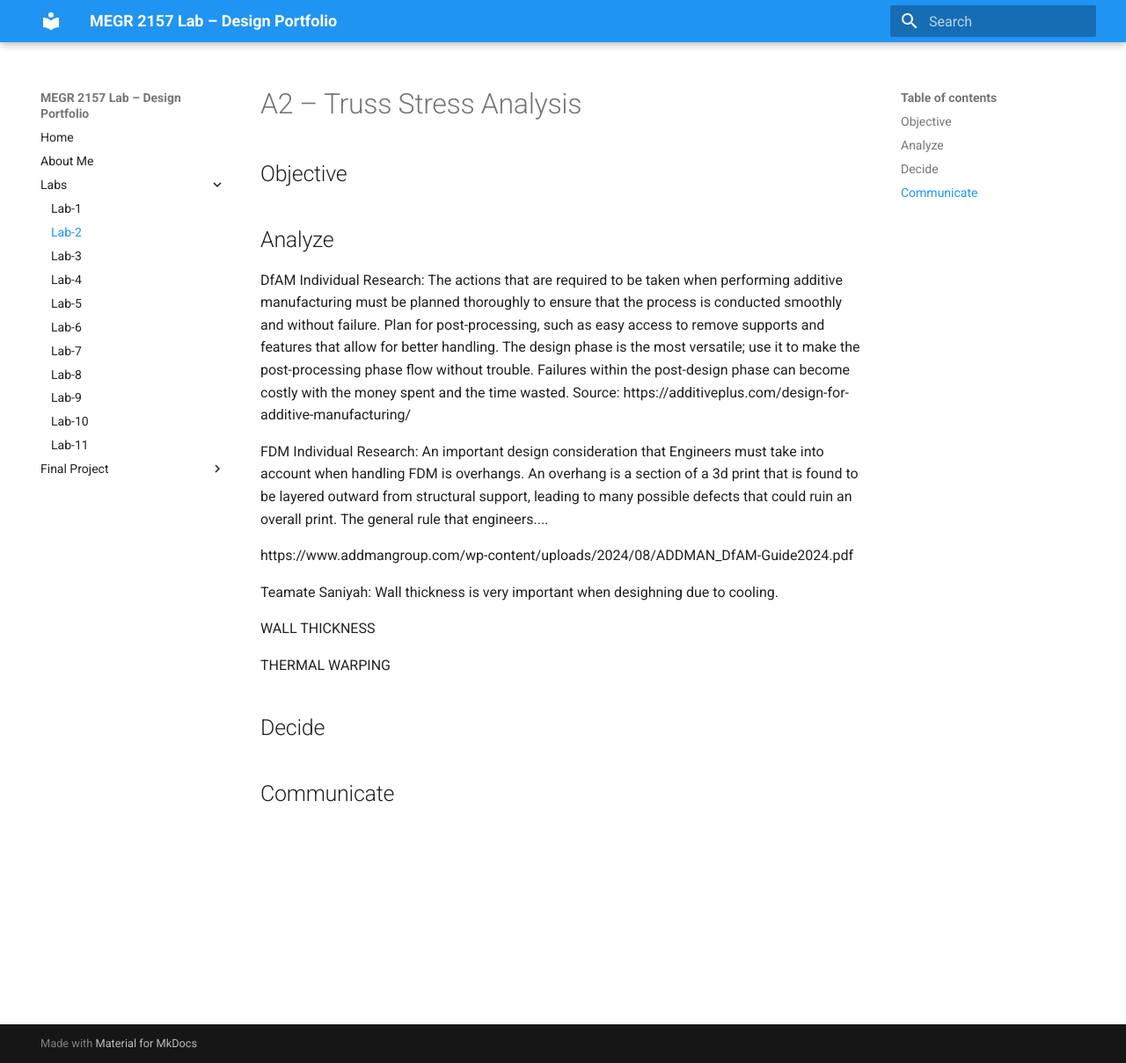
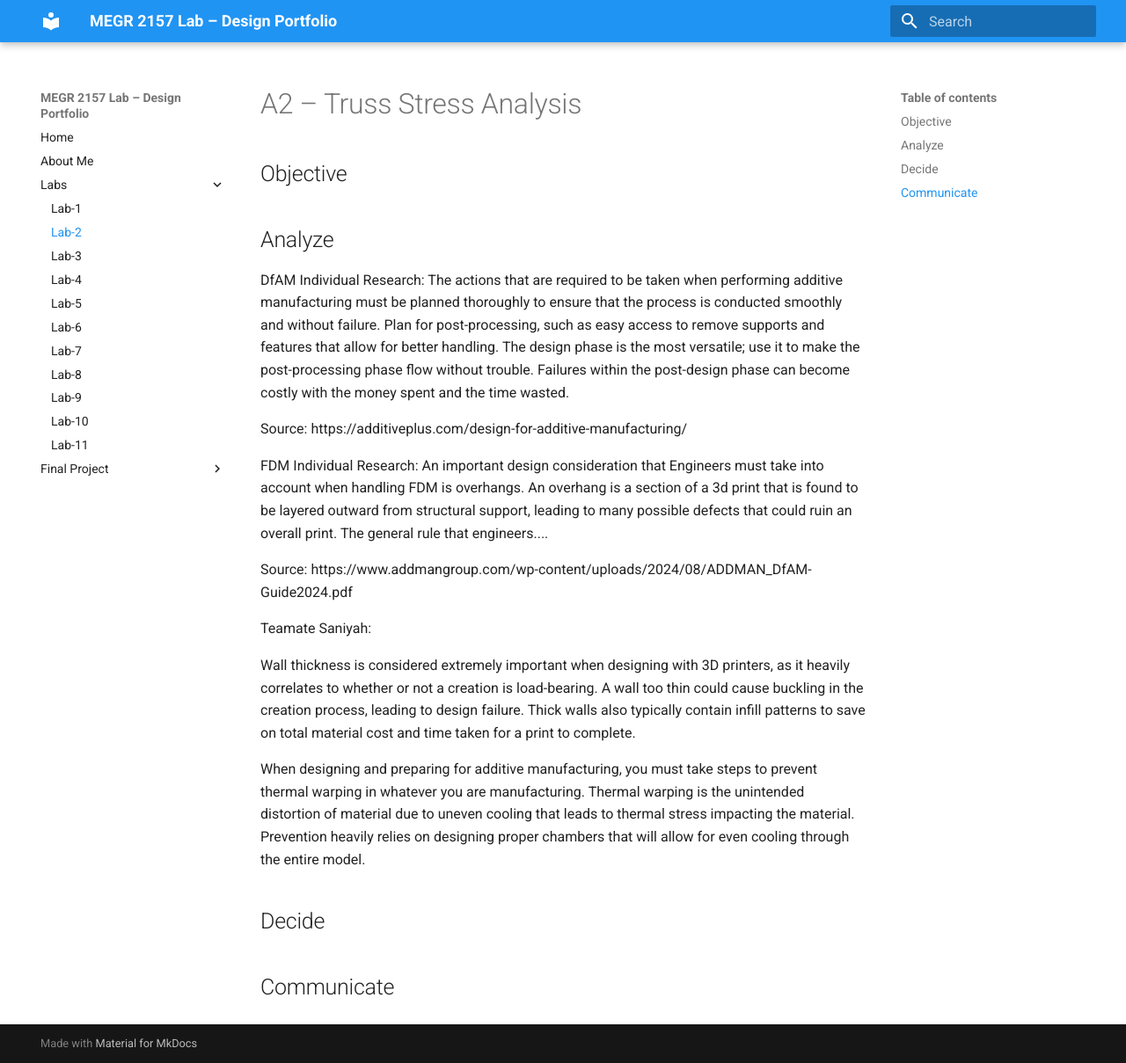
Before and after one commit to EthanMinton/Ethan-Minton-SophDesignLab-Portfolio, an MkDocs documentation site: the page built from docs/Labs/L02/index.md, in a window 1280 px wide and 1209 px high. Shown: the whole window at 88% size. Built offline with MkDocs 1.6.1 and Material for MkDocs 9.7.7, drawn with Linux system fonts in a browser that asks for light colours.

Commit message:
Update index.md
Day 1 Finishing touches

```diff
--- a/docs/Labs/L02/index.md
+++ b/docs/Labs/L02/index.md
@@ -6,17 +6,18 @@
 ## Analyze
 
 DfAM Individual Research: The actions that are required to be taken when performing additive manufacturing must be planned thoroughly to ensure that the process is conducted smoothly and without failure. Plan for post-processing, such as easy access to remove supports and features that allow for better handling. The design phase is the most versatile; use it to make the post-processing phase flow without trouble. Failures within the post-design phase can become costly with the money spent and the time wasted.
+
 Source: https://additiveplus.com/design-for-additive-manufacturing/
 
 FDM Individual Research: An important design consideration that Engineers must take into account when handling FDM is overhangs. An overhang is a section of a 3d print that is found to be layered outward from structural support, leading to many possible defects that could ruin an overall print. The general rule that engineers....
 
-https://www.addmangroup.com/wp-content/uploads/2024/08/ADDMAN_DfAM-Guide2024.pdf
+Source: https://www.addmangroup.com/wp-content/uploads/2024/08/ADDMAN_DfAM-Guide2024.pdf
 
-Teamate Saniyah: Wall thickness is very important when desighning due to cooling.
+Teamate Saniyah:
 
-WALL THICKNESS
+Wall thickness is considered extremely important when designing with 3D printers, as it heavily correlates to whether or not a creation is load-bearing. A wall too thin could cause buckling in the creation process, leading to design failure. Thick walls also typically contain infill patterns to save on total material cost and time taken for a print to complete.
 
-THERMAL WARPING
+When designing and preparing for additive manufacturing, you must take steps to prevent thermal warping in whatever you are manufacturing. Thermal warping is the unintended distortion of material due to uneven cooling that leads to thermal stress impacting the material. Prevention heavily relies on designing proper chambers that will allow for even cooling through the entire model.
 
 
 ## Decide
```
